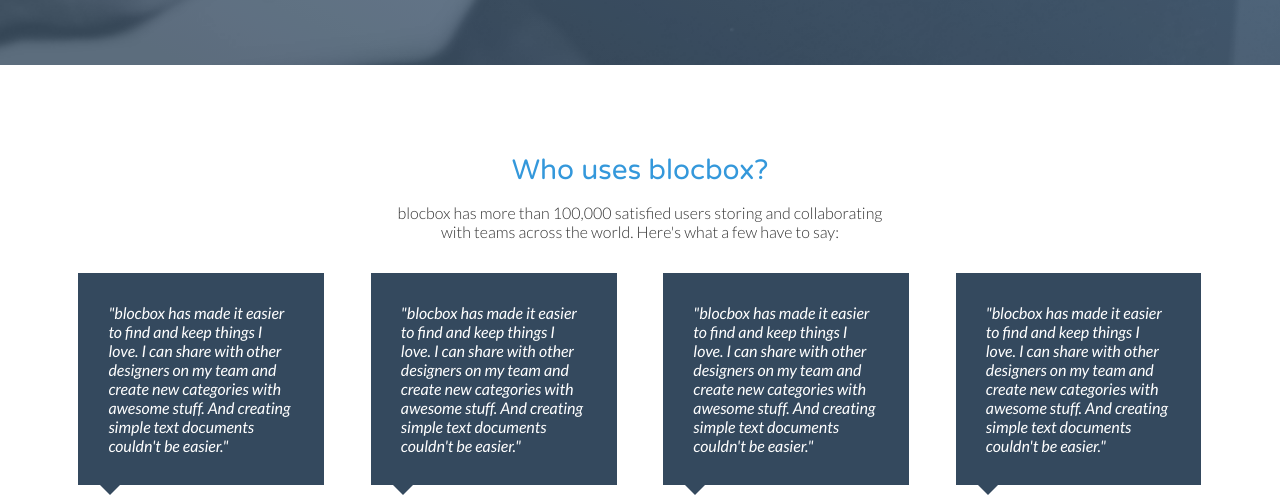
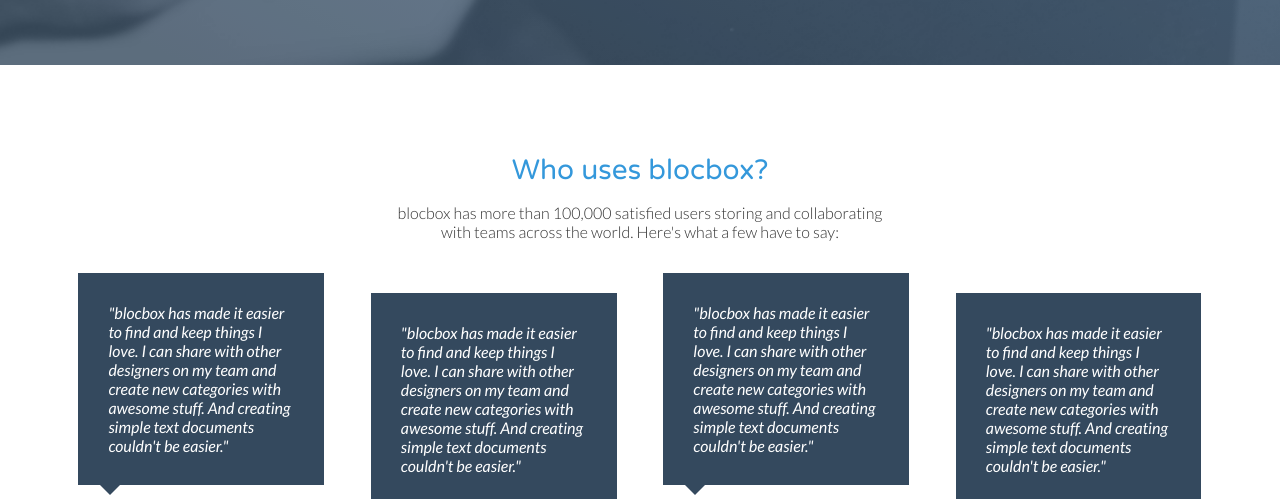
Before and after one commit to ctrow156/Blocbox, a plain HTML site: page index.html in a window 1280 px wide. Shown: the part 2110-2609 px from the top of the page. Drawn offline with Linux system fonts and the light colour scheme.

Commit message:
Assignment-31-completed

```diff
--- a/CSS/style.css
+++ b/CSS/style.css
@@ -284,8 +284,9 @@
    font-size:13px;
    margin-top: 30px;
  }
- .testimonials.stagger {
-  padding-top: 60px;
+ .testimonials ul > li.stagger {
+  margin-top: 20px;
+
  }
 /*Wait*/
 .wait {
--- a/index.html
+++ b/index.html
@@ -119,7 +119,7 @@
      </li>
 
 
-   <li class="one-fourth">
+   <li class="one-fourth stagger">
     <blockquote>"blocbox has made it easier to find and keep things I love. I can share with other designers on my team and create new categories with awesome stuff. And creating simple text documents couldn't be easier."
     </blockquote>
     <img src="https://s3.amazonaws.com/uifaces/faces/twitter/jsa/128.jpg" alt="avatar">
@@ -131,7 +131,7 @@
     <img src="https://s3.amazonaws.com/uifaces/faces/twitter/jsa/128.jpg" alt="avatar">
     <p class="name"><strong>Stella B.</strong><br/>Freelance Designer, N. Dakota</p>
   </li>
-  <li class="one-fourth">
+  <li class="one-fourth stagger">
     <blockquote>"blocbox has made it easier to find and keep things I love. I can share with other designers on my team and create new categories with awesome stuff. And creating simple text documents couldn't be easier."
     </blockquote>
     <img src="https://s3.amazonaws.com/uifaces/faces/twitter/jsa/128.jpg" alt="avatar">
```
Also changed, not shown: 2 other files.
